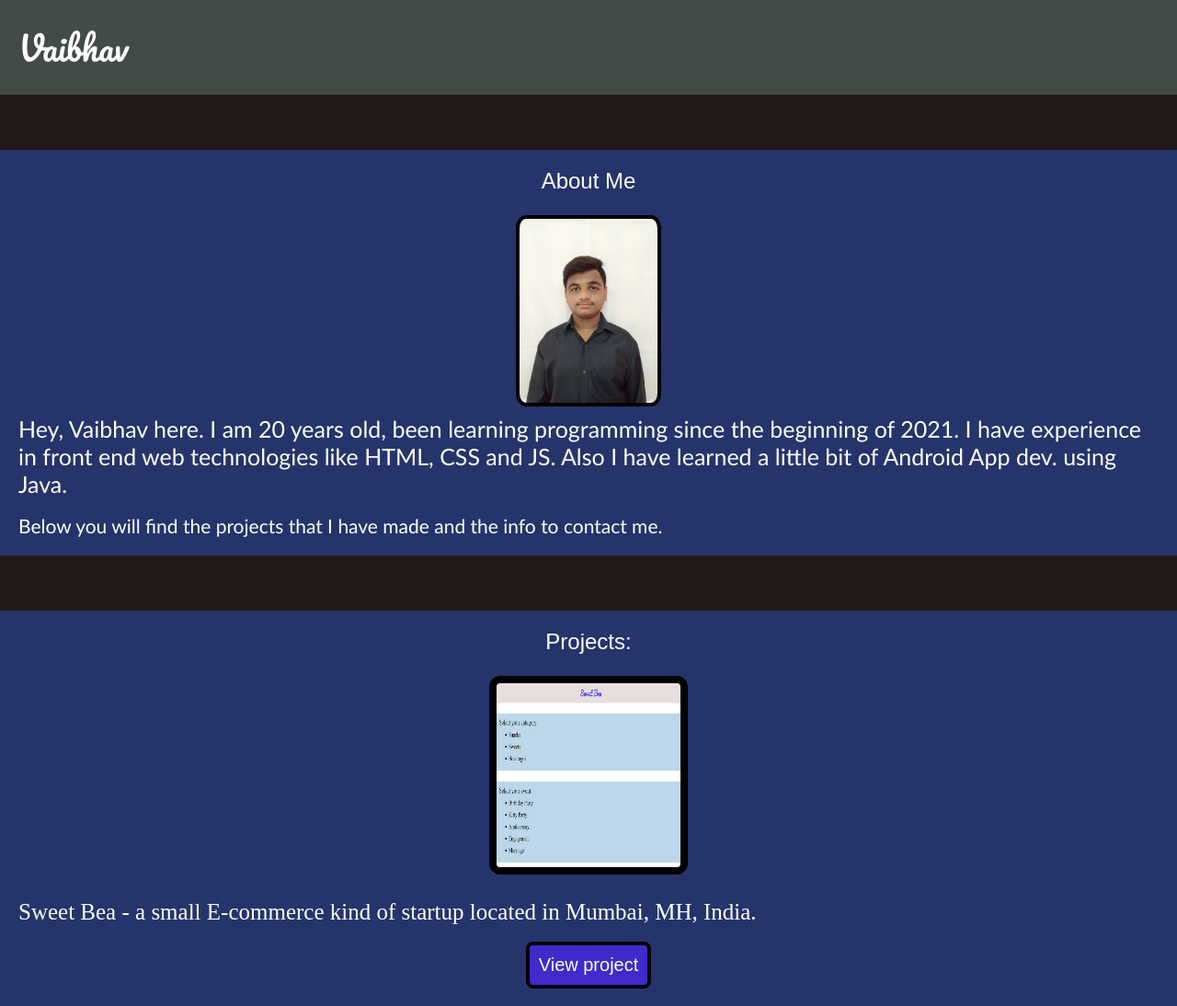
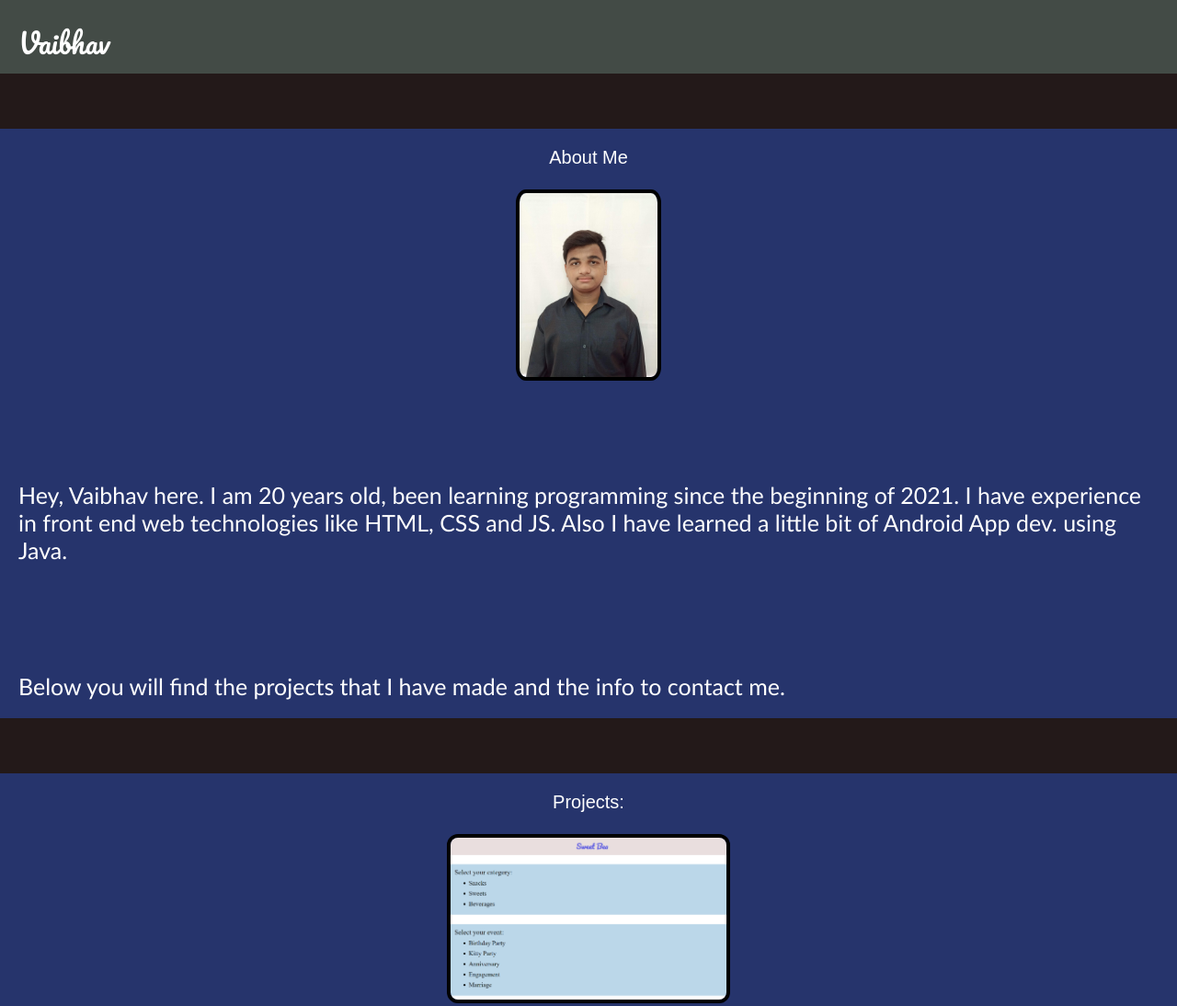
Before and after one commit to vaibhavpatilviv23/Personal-portfolio, a plain HTML site: page index.html in a window 1280 px wide. Shown: the top 1094 px of the page at 92% size. Drawn offline with Linux system fonts and the light colour scheme.

Commit message:
Add files via upload

```diff
--- a/index.html
+++ b/index.html
@@ -10,7 +10,7 @@
 </head>
 
 <body>
-    <header>
+    <header id="header">
         <h1 style="font-family: 'Pacifico', cursive;" id="textinheader">Vaibhav</h1>
     </header>
 
@@ -29,7 +29,7 @@
 
             <br>
 
-            <p>Below you will find the projects that I have made and the info to contact me.</p>
+            <p id="aboutme">Below you will find the projects that I have made and the info to contact me.</p>
     </section>
 
 
@@ -139,7 +139,7 @@
     <footer>
         <h2>About me</h2>
         <h2>Contact info</h2>
-        <h3>Back to top</h3>
+        <a href="#header"><h2>Back to top</h2></a>
     </footer>
 
 
--- a/style.css
+++ b/style.css
@@ -24,9 +24,9 @@ body {
 }
 
 /*only for smartphones in portrait mode */
-@media (min-width: 600px) and (max-width: 1180px) {
+@media (min-width: 300px) {
     header {
-        position:relative;
+        position: relative;
         background-color: rgb(67, 75, 70);
         width: auto;
         font-size: 40px;
@@ -121,7 +121,7 @@ body {
         margin-top: 20px;
         background-color: rgb(67, 75, 70);
         width: auto;
-        font-size:23px;
+        font-size: 23px;
         padding: 25px;
         line-height: 80px;
         font-family: 'Gill Sans', 'Gill Sans MT', Calibri, 'Trebuchet MS', sans-serif;
@@ -173,9 +173,10 @@ body {
     }
 
     .projectss {
-
+        border-radius: 12px;
         height: auto;
-        width: 300px;
+        width: 400px;
+        border: 5px solid black;
     }
 
     h2 {
@@ -218,9 +219,9 @@ body {
         margin-top: 50px;
         background-color: rgb(67, 75, 70);
         width: auto;
-        font-size:23px;
-        padding: 25px;
-        line-height: 80px;
+        font-size: 23px;
+        padding: 18px;
+        line-height: 50px;
         font-family: 'Gill Sans', 'Gill Sans MT', Calibri, 'Trebuchet MS', sans-serif;
         color: white;
     }
@@ -239,6 +240,11 @@ body {
         text-align: left;
     }
 
+    #textinheader {
+        font-size: 30px;
+    }
+
+
     h1 {
         color: white;
         font-weight: lighter;
@@ -247,7 +253,7 @@ body {
 
     #profileimg {
         height: 200px;
-        width:auto;
+        width: auto;
         border: 4px black solid;
         border-radius: 7%;
     }
@@ -264,9 +270,9 @@ body {
     }
 
     .projectss {
-        height: 200px;
-        width: 200px;
-        border: 8px solid black;
+        height: auto;
+        width: 300px;
+        border: 4px solid black;
         border-radius: 12px;
     }
 
@@ -274,7 +280,7 @@ body {
         color: white;
     }
 
-   img {
+    img {
         height: 100px;
         margin: 5px 0px 5px 0px;
         width: 100px;
@@ -323,7 +329,7 @@ body {
         margin-top: 10px;
         background-color: rgb(67, 75, 70);
         width: auto;
-        font-size:18px;
+        font-size: 18px;
         padding: 8px;
         line-height: 37.5px;
         font-family: 'Gill Sans', 'Gill Sans MT', Calibri, 'Trebuchet MS', sans-serif;
@@ -336,23 +342,26 @@ body {
     header {
         color: red;
         background-color: rgb(67, 75, 70);
-        height: auto;
+        height: 40px;
         width: auto;
-        font-size: 18px;
         padding: 20px;
         text-align: left;
     }
 
+    #textinheader {
+        font-size: 30px;
+    }
+
     h1 {
         color: white;
-
+        font-size: 20px;
         font-weight: lighter;
         font-family: sans-serif;
     }
 
     #profileimg {
         height: 200px;
-        width:auto;
+        width: auto;
         border: 4px black solid;
         border-radius: 7%;
     }
@@ -369,9 +378,9 @@ body {
     }
 
     .projectss {
-        height: 200px;
-        width: 200px;
-        border: 8px solid black;
+        height: auto;
+        width: 300px;
+        border: 4px solid black;
         border-radius: 12px;
     }
 
@@ -379,7 +388,7 @@ body {
         color: white;
     }
 
-   img {
+    img {
         height: 100px;
         margin: 5px 0px 5px 0px;
         width: 100px;
@@ -390,7 +399,7 @@ body {
 
 
     h2 {
-        font-size: 25px;
+        font-size: 20px;
         color: white;
         font-weight: lighter;
     }
@@ -428,7 +437,7 @@ body {
         margin-top: 10px;
         background-color: rgb(67, 75, 70);
         width: auto;
-        font-size:18px;
+        font-size: 18px;
         padding: 8px;
         line-height: 37.5px;
         font-family: 'Gill Sans', 'Gill Sans MT', Calibri, 'Trebuchet MS', sans-serif;
```
Also changed, not shown: Sai Caterers project SS.png.
